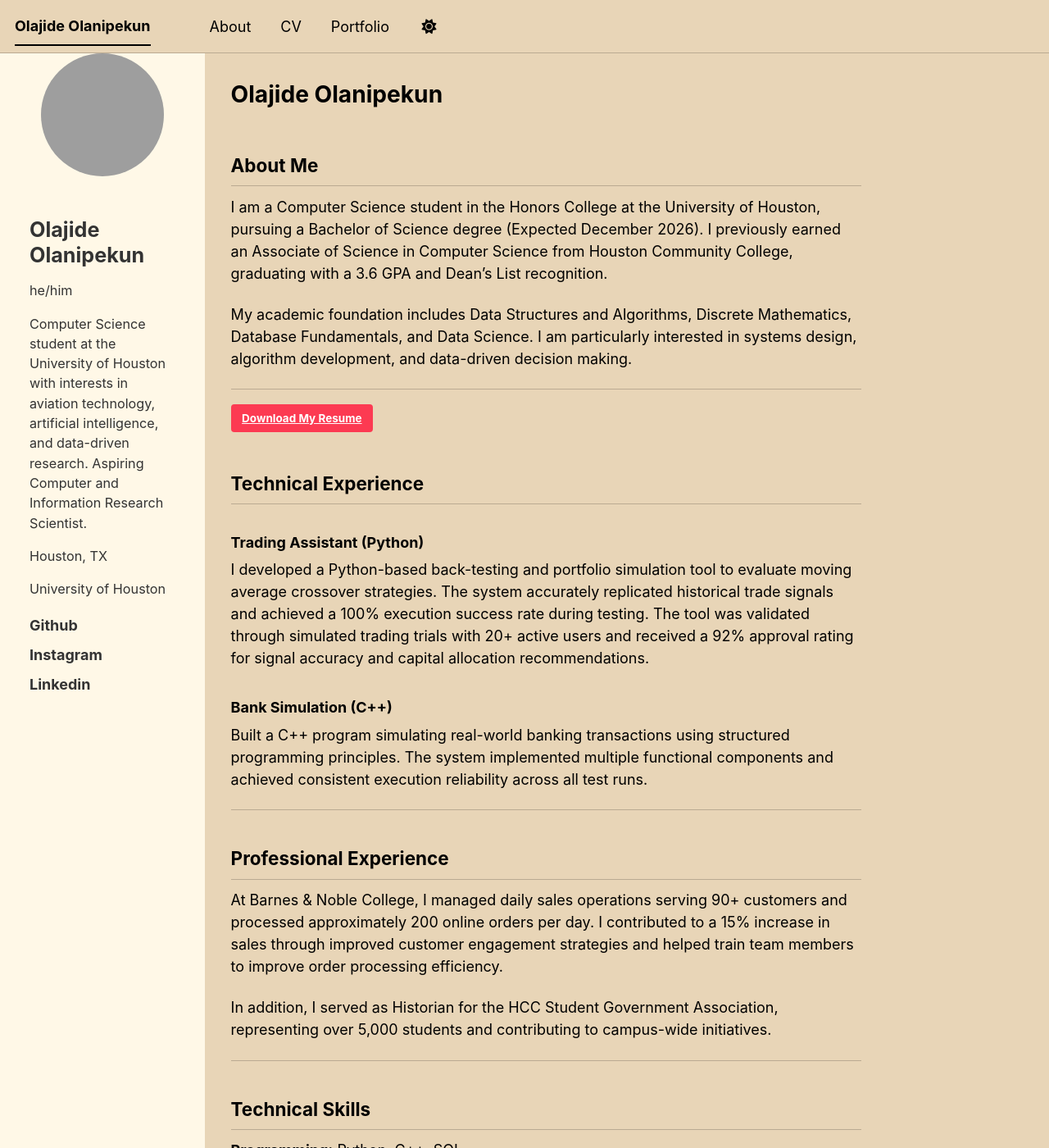
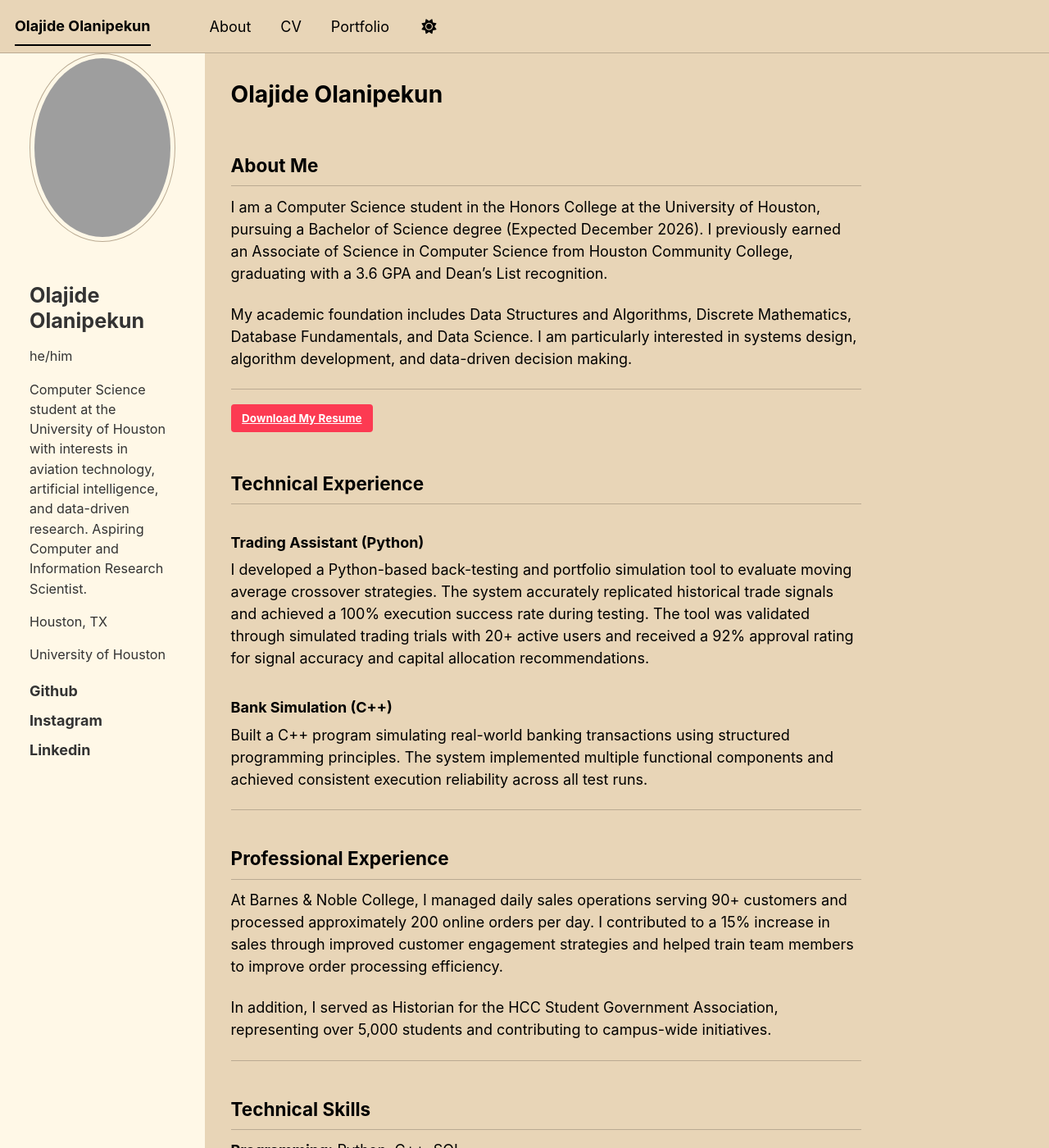
Before and after one commit to SamsonDoski/Olajide_Olanipekun, a Jekyll site: the page built from _pages/about.md, in a window 1280 px wide and 1400 px high. Shown: the whole window at 82% size. Built offline with Jekyll 4.4.1, drawn with Linux system fonts in a browser that asks for light colours; a script bundle is joined from its source files by our own code; library files that are not in the unit come from our copies; grey boxes are pictures that could not be loaded.

Commit message:
Update _sidebar.scss

```diff
--- a/_sass/layout/_sidebar.scss
+++ b/_sass/layout/_sidebar.scss
@@ -10,13 +10,21 @@
   overflow-y: auto;
 
   .author__avatar img {
-    width: 150px;
-    height: 150px;
-    border-radius: 50%;
-    object-fit: cover;
-    display: block;
-    margin: 0 auto 1rem;
+  width: 200px;
+  height: 200px;
+  border-radius: 50%;
+  object-fit: cover;
+  display: block;
+  margin: 0 auto 1rem;
+
+  @include breakpoint($large) {
+    width: 230px;
+    height: 230px;
+    padding: 5px;
+    border: 1px solid var(--global-border-color);
   }
+}
+
 
   .author__content {
     text-align: left;
```
